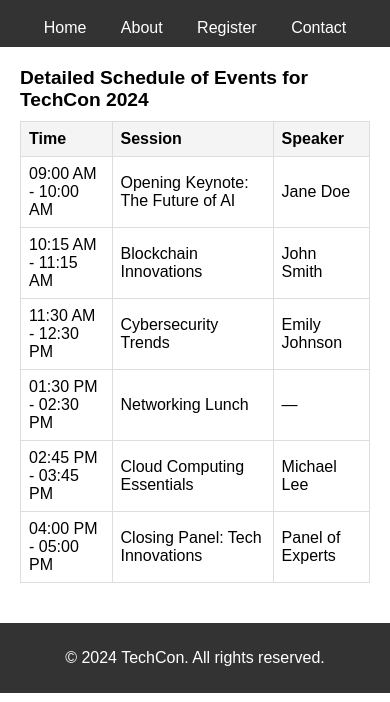
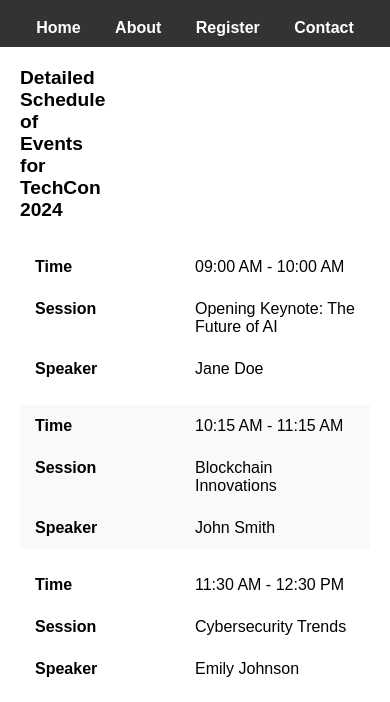
Before and after one commit to MJ435/TechCon_HTML, a plain HTML site: page techcon_website/schedule.html in a window 390 px wide. Shown: the part 108-810 px from the top of the page. Drawn offline with Linux system fonts and the light colour scheme.

Commit message:
Update schedule.html

```diff
--- a/techcon_website/schedule.html
+++ b/techcon_website/schedule.html
@@ -21,6 +21,10 @@
             color: white;
             margin: 0 15px;
             text-decoration: none;
+            font-weight: bold;
+        }
+        nav a:hover {
+            text-decoration: underline;
         }
         main {
             padding: 20px;
@@ -39,17 +43,45 @@
         }
         th, td {
             border: 1px solid #ddd;
-            padding: 8px;
+            padding: 12px;
+            text-align: left;
         }
         th {
             background-color: #f4f4f4;
-            text-align: left;
+        }
+        tr:nth-child(even) {
+            background-color: #f9f9f9;
         }
         footer {
             background-color: #333;
             color: white;
             padding: 10px 0;
             text-align: center;
+        }
+        @media (max-width: 600px) {
+            table, thead, tbody, th, td, tr {
+                display: block;
+            }
+            th {
+                position: absolute;
+                top: -9999px;
+                left: -9999px;
+            }
+            tr {
+                margin-bottom: 15px;
+            }
+            td {
+                border: none;
+                position: relative;
+                padding-left: 50%;
+            }
+            td::before {
+                content: attr(data-label);
+                position: absolute;
+                left: 15px;
+                font-weight: bold;
+                white-space: nowrap;
+            }
         }
     </style>
 </head>
@@ -78,34 +110,34 @@
             </thead>
             <tbody>
                 <tr>
-                    <td>09:00 AM - 10:00 AM</td>
-                    <td>Opening Keynote: The Future of AI</td>
-                    <td>Jane Doe</td>
+                    <td data-label="Time">09:00 AM - 10:00 AM</td>
+                    <td data-label="Session">Opening Keynote: The Future of AI</td>
+                    <td data-label="Speaker">Jane Doe</td>
                 </tr>
                 <tr>
-                    <td>10:15 AM - 11:15 AM</td>
-                    <td>Blockchain Innovations</td>
-                    <td>John Smith</td>
+                    <td data-label="Time">10:15 AM - 11:15 AM</td>
+                    <td data-label="Session">Blockchain Innovations</td>
+                    <td data-label="Speaker">John Smith</td>
                 </tr>
                 <tr>
-                    <td>11:30 AM - 12:30 PM</td>
-                    <td>Cybersecurity Trends</td>
-                    <td>Emily Johnson</td>
+                    <td data-label="Time">11:30 AM - 12:30 PM</td>
+                    <td data-label="Session">Cybersecurity Trends</td>
+                    <td data-label="Speaker">Emily Johnson</td>
                 </tr>
                 <tr>
-                    <td>01:30 PM - 02:30 PM</td>
-                    <td>Networking Lunch</td>
-                    <td>—</td>
+                    <td data-label="Time">01:30 PM - 02:30 PM</td>
+                    <td data-label="Session">Networking Lunch</td>
+                    <td data-label="Speaker">—</td>
                 </tr>
                 <tr>
-                    <td>02:45 PM - 03:45 PM</td>
-                    <td>Cloud Computing Essentials</td>
-                    <td>Michael Lee</td>
+                    <td data-label="Time">02:45 PM - 03:45 PM</td>
+                    <td data-label="Session">Cloud Computing Essentials</td>
+                    <td data-label="Speaker">Michael Lee</td>
                 </tr>
                 <tr>
-                    <td>04:00 PM - 05:00 PM</td>
-                    <td>Closing Panel: Tech Innovations</td>
-                    <td>Panel of Experts</td>
+                    <td data-label="Time">04:00 PM - 05:00 PM</td>
+                    <td data-label="Session">Closing Panel: Tech Innovations</td>
+                    <td data-label="Speaker">Panel of Experts</td>
                 </tr>
             </tbody>
         </table>
```
